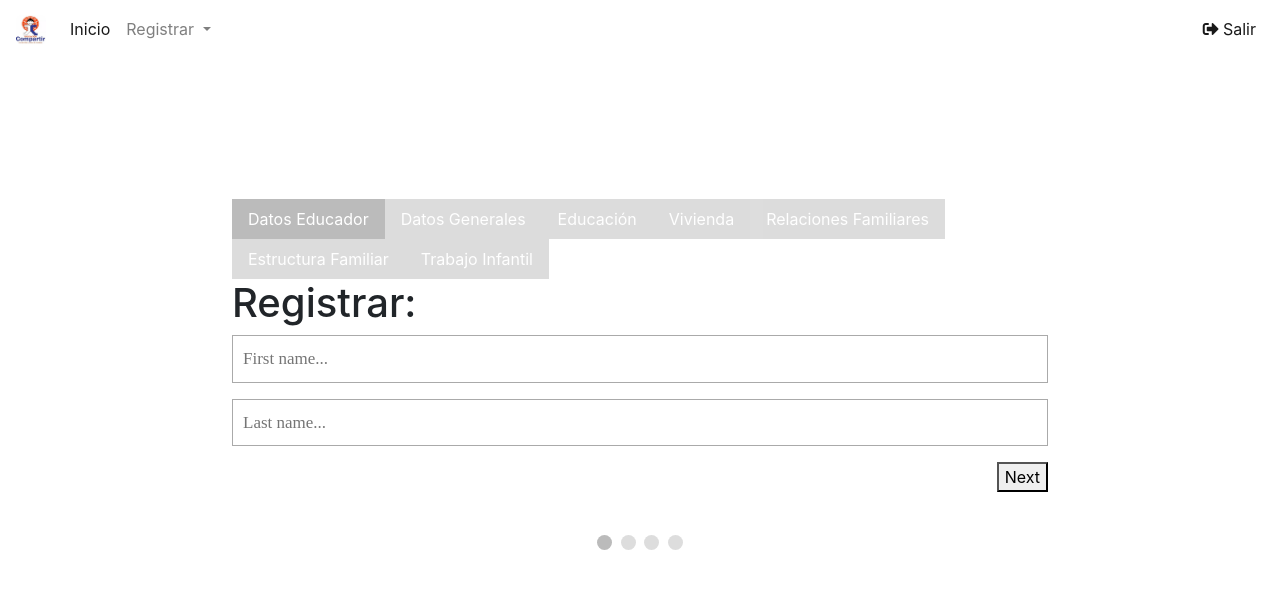
After one commit to eXavier97/SIAC, a PHP site: page /registrar-participante.php in a window 1280 px wide. The commit adds this page. Shown: the top 595 px of the page. Run offline with PHP 8.4, Linux system fonts and the light colour scheme; the visitor is signed in with stand-in values (Sample User, id 1); some libraries are stand-ins or nearby versions.

Commit message:
Agregada Página de Formularios

```diff
--- a/admin.php
+++ b/admin.php
@@ -15,6 +15,7 @@ validarAdmin();
     <meta http-equiv="X-UA-Compatible" content="ie=edge">
     <title>Administrador</title>
     <?php require_once "includes/header.php"?>
+    <link rel="stylesheet" href="styles/admin.css">
 </head>
 <body>
 
--- a/includes/header.php
+++ b/includes/header.php
@@ -9,3 +9,6 @@
 
 <!-- Bootstrap.js -->
 <script src="https://stackpath.bootstrapcdn.com/bootstrap/4.1.3/js/bootstrap.min.js" integrity="sha384-ChfqqxuZUCnJSK3+MXmPNIyE6ZbWh2IMqE241rYiqJxyMiZ6OW/JmZQ5stwEULTy" crossorigin="anonymous"></script>
+
+<!-- Font Awesome -->
+<link rel="stylesheet" href="https://use.fontawesome.com/releases/v5.5.0/css/all.css" integrity="sha384-B4dIYHKNBt8Bc12p+WXckhzcICo0wtJAoU8YZTY5qE0Id1GSseTk6S+L3BlXeVIU" crossorigin="anonymous">
--- a/includes/nav-admin.php
+++ b/includes/nav-admin.php
@@ -15,7 +15,12 @@
                 Registrar
                 </a>
                 <div class="dropdown-menu" aria-labelledby="navbarDropdown">
-            <a class="dropdown-item" href="#">Nuevo Participante</a>
+                <a class="dropdown-item" href="registrar-participante.php">Nuevo Participante</a>
+            </li>
+        </ul>
+        <ul class="navbar-nav">
+            <li class="navbar-item active">
+                <a href="logout.php" class="nav-link"><i class="fas fa-sign-out-alt"></i> Salir</a>
             </li>
         </ul>
     </div>
--- /dev/null
+++ b/js/form.js
@@ -0,0 +1,84 @@
+var currentTab = 0; // Current tab is set to be the first tab (0)
+showTab(currentTab); // Display the current tab
+
+function showTab(n) {
+  // This function will display the specified tab of the form ...
+  var x = document.getElementsByClassName("tab");
+  x[n].style.display = "block";
+  // ... and fix the Previous/Next buttons:
+  if (n == 0) {
+    document.getElementById("prevBtn").style.display = "none";
+  } else {
+    document.getElementById("prevBtn").style.display = "inline";
+  }
+  if (n == (x.length - 1)) {
+    document.getElementById("nextBtn").innerHTML = "Submit";
+  } else {
+    document.getElementById("nextBtn").innerHTML = "Next";
+  }
+  // ... and run a function that displays the correct step indicator:
+  fixStepIndicator(n);
+  fixTabIndicator(n);
+}
+
+function nextPrev(n) {
+  // This function will figure out which tab to display
+  var x = document.getElementsByClassName("tab");
+  // Exit the function if any field in the current tab is invalid:
+  if (n == 1 && !validateForm()) return false;
+  // Hide the current tab:
+  x[currentTab].style.display = "none";
+  // Increase or decrease the current tab by 1:
+  currentTab = currentTab + n;
+  // if you have reached the end of the form... :
+  if (currentTab >= x.length) {
+    //...the form gets submitted:
+    document.getElementById("regForm").submit();
+    return false;
+  }
+  // Otherwise, display the correct tab:
+  showTab(currentTab);
+}
+
+function validateForm() {
+  // This function deals with validation of the form fields
+  var x, y, i, valid = true;
+  x = document.getElementsByClassName("tab");
+  y = x[currentTab].getElementsByTagName("input");
+  // A loop that checks every input field in the current tab:
+  for (i = 0; i < y.length; i++) {
+    // If a field is empty...
+    if (!y[i].checkValidity()) {
+      // add an "invalid" class to the field:
+      y[i].className += " invalid";
+      // and set the current valid status to false:
+      valid = false;
+    }
+  }
+  // If the valid status is true, mark the step as finished and valid:
+  if (valid) {
+    document.getElementsByClassName("custom")[currentTab].className += " finish";
+    document.getElementsByClassName("step")[currentTab].className += " finish";
+  }
+  return valid; // return the valid status
+}
+
+function fixStepIndicator(n) {
+  // This function removes the "active" class of all steps...
+  var i, x = document.getElementsByClassName("step");
+  for (i = 0; i < x.length; i++) {
+    x[i].className = x[i].className.replace(" active", "");
+  }
+  //... and adds the "active" class to the current step:
+  x[n].className += " active";
+}
+
+function fixTabIndicator(n) {
+    // This function removes the "active" class of all steps...
+    var i, x = document.getElementsByClassName("custom");
+    for (i = 0; i < x.length; i++) {
+      x[i].className = x[i].className.replace(" active", "");
+    }
+    //... and adds the "active" class to the current step:
+    x[n].className += " active";
+  }
--- /dev/null
+++ b/registrar-participante.php
@@ -0,0 +1,111 @@
+<?php
+session_start();
+require_once "includes/pdo.php";
+require_once "includes/util.php";
+validarAdmin();
+?>
+
+<!DOCTYPE html>
+<html lang="en">
+
+<head>
+  <meta charset="UTF-8">
+  <meta name="viewport" content="width=device-width, initial-scale=1.0">
+  <meta http-equiv="X-UA-Compatible" content="ie=edge">
+  <title>Registar Participante</title>
+  <?php require_once "includes/header.php" ?>
+  <link rel="stylesheet" href="styles/admin.css">
+  <link rel="stylesheet" href="styles/form.css">
+</head>
+
+<body>
+<?php require_once "includes/nav-admin.php" ?>
+<form id="regForm" action="">
+  <ul class="nav flex-column flex-md-row">
+    <li class="nav-item">
+      <a class="nav-link custom" href="#">Datos Educador</a>
+    </li>
+    <li class="nav-item">
+      <a class="nav-link custom" href="#">Datos Generales</a>
+    </li>
+    <li class="nav-item">
+      <a class="nav-link custom" href="#">Educación</a>
+    </li>
+    <li class="nav-item">
+      <a class="nav-link custom" href="#">Vivienda</a>
+    </li>
+    <li class="nav-item">
+      <a class="nav-link custom" href="#">Relaciones Familiares</a>
+    </li>
+    <li class="nav-item">
+      <a class="nav-link custom" href="#">Estructura Familiar</a>
+    </li>
+    <li class="nav-item">
+      <a class="nav-link custom" href="#">Trabajo Infantil</a>
+    </li>
+
+  </ul>
+  <h1>Registrar:</h1>
+
+  <!-- One "tab" for each step in the form: -->
+  <div class="tab">
+    <p><input placeholder="First name..." oninput="this.className = ''" required></p>
+    <p><input placeholder="Last name..." oninput="this.className = ''" required></p>
+  </div>
+
+  <div class="tab">
+    <p><input type="email" placeholder="E-mail..." oninput="this.className = ''"></p>
+    <p><input placeholder="Phone..." oninput="this.className = ''"></p>
+  </div>
+
+  <div class="tab">
+    <p><input placeholder="dd" oninput="this.className = ''"></p>
+    <p><input placeholder="mm" oninput="this.className = ''"></p>
+    <p><input placeholder="yyyy" oninput="this.className = ''"></p>
+  </div>
+
+  <div class="tab">
+    <p><input placeholder="Username..." oninput="this.className = ''"></p>
+    <p><input placeholder="Password..." oninput="this.className = ''"></p>
+  </div>
+
+  <div class="tab">
+    <p><input placeholder="Username..." oninput="this.className = ''"></p>
+    <p><input placeholder="Password..." oninput="this.className = ''"></p>
+  </div>
+
+  <div class="tab">
+    <p><input placeholder="Username..." oninput="this.className = ''"></p>
+    <p><input placeholder="Password..." oninput="this.className = ''"></p>
+  </div>
+
+  <div class="tab">
+    <p><input placeholder="Username..." oninput="this.className = ''"></p>
+    <p><input placeholder="Password..." oninput="this.className = ''"></p>
+  </div>
+
+  <div style="overflow:auto;">
+    <div style="float:right;">
+      <button type="button" id="prevBtn" onclick="nextPrev(-1)">Previous</button>
+      <button type="button" id="nextBtn" onclick="nextPrev(1)">Next</button>
+    </div>
+  </div>
+
+  <!-- Circles which indicates the steps of the form: -->
+  <div style="text-align:center;margin-top:40px;">
+    <span class="step"></span>
+    <span class="step"></span>
+    <span class="step"></span>
+    <span class="step"></span>
+  </div>
+</form>
+
+
+<script src="js/form.js"></script>
+<script>
+g = document.getElementsByClassName("custom");
+console.log(g);
+</script>
+
+</body>
+</html>
--- /dev/null
+++ b/styles/admin.css
@@ -0,0 +1,3 @@
+body {
+    padding-top: 59.2px;
+}
--- /dev/null
+++ b/styles/form.css
@@ -0,0 +1,68 @@
+/* Style the form */
+#regForm {
+    background-color: #ffffff;
+    margin: 100px auto;
+    padding: 40px;
+    width: 70%;
+    min-width: 300px;
+  }
+
+  /* Style the input fields */
+  input {
+    padding: 10px;
+    width: 100%;
+    font-size: 17px;
+    font-family: Raleway;
+    border: 1px solid #aaaaaa;
+  }
+
+  /* Mark input boxes that gets an error on validation: */
+  input.invalid {
+    background-color: #ffdddd;
+  }
+
+  /* Hide all steps by default: */
+  .tab {
+    display: none;
+  }
+
+  /* Make circles that indicate the steps of the form: */
+  .step {
+    height: 15px;
+    width: 15px;
+    margin: 0 2px;
+    background-color: #bbbbbb;
+    border: none;
+    border-radius: 50%;
+    display: inline-block;
+    opacity: 0.5;
+  }
+  /* Mark the active step: */
+  .step.active, .custom.active {
+    opacity: 1;
+  }
+
+
+  /* Mark the steps that are finished and valid: */
+  .step.finish {
+    background-color: #4CAF50;
+  }
+
+  .custom.finish {
+      background-color: #4CAF50;
+      color: white;
+  }
+
+  .custom {
+      background-color: #bbbbbb;
+      color: white;
+      opacity: 0.5;
+  }
+
+  .custom:hover {
+      color: white;
+  }
+
+  .nav-item>a {
+      cursor: default;
+  }
```
Also changed, not shown: login.php (+3 -56 lines), styles/login.css (added, +50 -0 lines), images/fondo1.jpg (deleted), images/login.jpg (added). Lines whose indentation alone changed are shown as unchanged.
